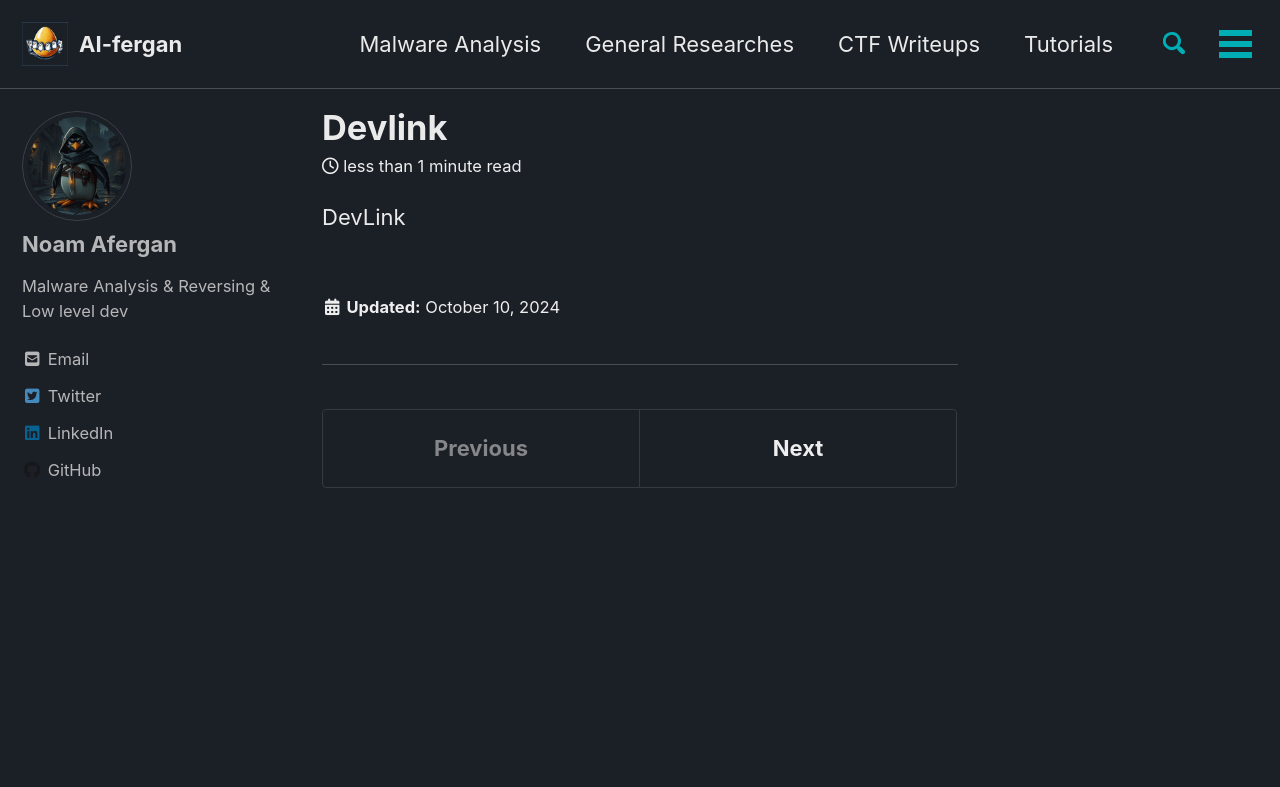
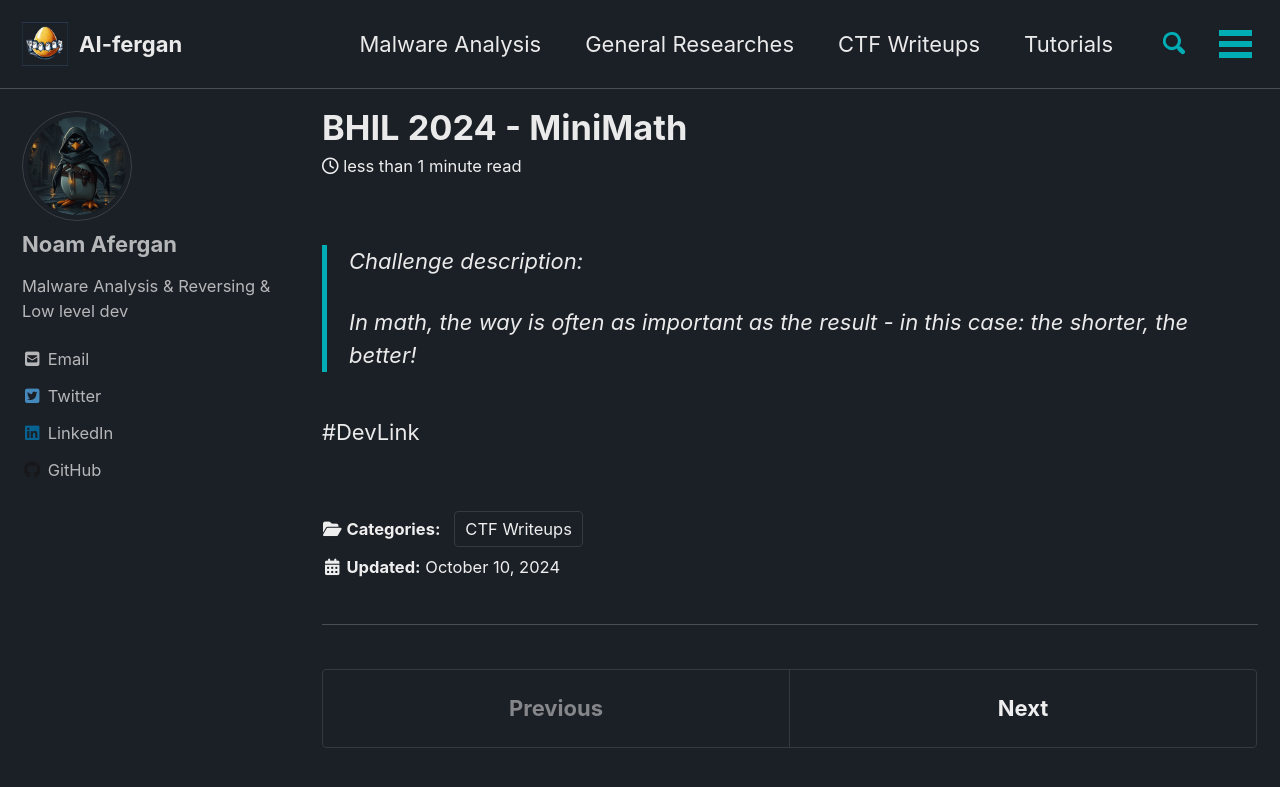
Before and after one commit to 4f3rg4n/4f3rg4n.github.io, a Jekyll site: the page built from _posts/General-Resarches/2024-10-10-devlink.md, in a window 1280 px wide and 900 px high. Shown: the top 787 px of the window. Built offline with Jekyll 4.4.1, drawn with Linux system fonts in a browser that asks for light colours; cached includes are drawn as plain includes; nearby versions of some CDN libraries.

Commit message:
Update 2024-10-10-devlink.md

```diff
--- a/_posts/General-Resarches/2024-10-10-devlink.md
+++ b/_posts/General-Resarches/2024-10-10-devlink.md
@@ -1 +1,19 @@
-DevLink
+---
+title: "BHIL 2024 - MiniMath"
+classes: wide
+header:
+  teaser: /assets/images/ctf-writeups/BHIL/BHIL-2024-logo.jpg
+ribbon: green
+description: "In math, the way is often as important as the result - in this case: the shorter, the better!"
+categories:
+  - CTF Writeups
+---
+
+> Challenge description:
+>
+> In math, the way is often as important as the result - in this case: the shorter, the better!
+
+
+
+
+#DevLink
```
